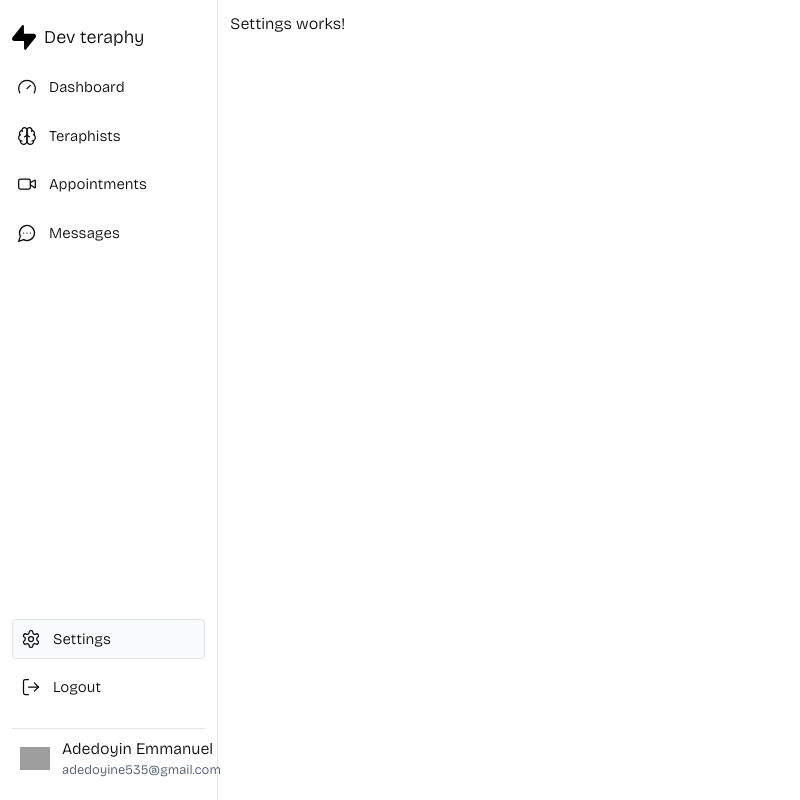
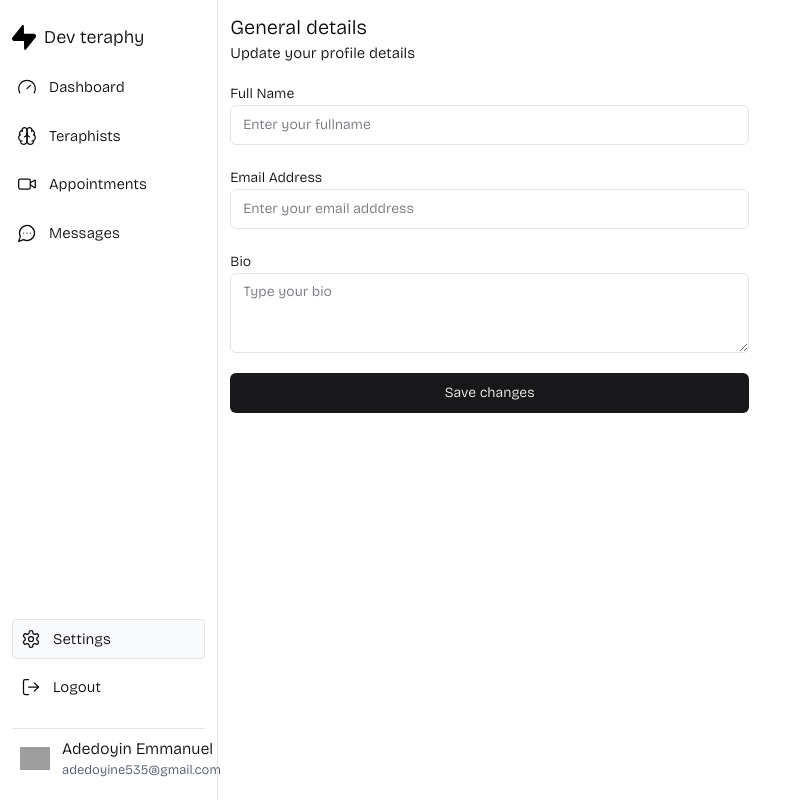
Before and after one commit to Adedoyin-Emmanuel/dev-teraphy, a Next.js app: page /settings in a window 1280 px wide. Shown: the whole page, without its empty margins (0-800 px from the left). Built offline with nearby package versions, Linux system fonts and the light colour scheme; grey boxes are pictures that could not be loaded.

Commit message:
Feat: Fininshed settings page

```diff
--- a/app/settings/page.tsx
+++ b/app/settings/page.tsx
@@ -1,19 +1,46 @@
-
-
 import React from "react";
-
-
+import Text from "../components/text";
+import { Input } from "@/components/ui/input";
+import { Label } from "@/components/ui/label";
+import { Textarea } from "@/components/ui/textarea";
+import { Button } from "@/components/ui/button";
 
 const Settings = () => {
+  return (
+    <div className="w-full">
+      <h1 className="text-[20px] font-extrabold text-capitalize">
+        General details
+      </h1>
+      <Text>Update your profile details</Text>
 
+      <form className="w-full md:w-5/6 lg:w-4/6 xl:w-3/6">
+        <section className="my-4 mb-5">
+          <Label htmlFor="fullname">Full Name</Label>
+          <Input
+            type="text"
+            name="fullname"
+            placeholder="Enter your fullname"
+          />
+        </section>
 
+        <section className="my-4 mb-5">
+          <Label htmlFor="email">Email Address</Label>
+          <Input
+            type="email"
+            name="email"
+            placeholder="Enter your email adddress"
+          />
+        </section>
 
-    return (
-        <div>
-            <h1>Settings works!</h1>
+        <section className="my-4 mb-5">
+          <Label htmlFor="bio">Bio</Label>
+          <Textarea placeholder="Type your bio" name="bio" />
+        </section>
 
-        </div>
-    );
-}
+        <Button className="w-full">Save changes</Button>
+      </form>
+    </div>
+  );
+};
 
 export default Settings;
--- /dev/null
+++ b/components/ui/input.tsx
@@ -0,0 +1,25 @@
+import * as React from "react"
+
+import { cn } from "@/lib/utils"
+
+export interface InputProps
+  extends React.InputHTMLAttributes<HTMLInputElement> {}
+
+const Input = React.forwardRef<HTMLInputElement, InputProps>(
+  ({ className, type, ...props }, ref) => {
+    return (
+      <input
+        type={type}
+        className={cn(
+          "flex h-10 w-full rounded-md border border-input bg-background px-3 py-2 text-sm ring-offset-background file:border-0 file:bg-transparent file:text-sm file:font-medium placeholder:text-muted-foreground focus-visible:outline-none focus-visible:ring-2 focus-visible:ring-ring focus-visible:ring-offset-2 disabled:cursor-not-allowed disabled:opacity-50",
+          className
+        )}
+        ref={ref}
+        {...props}
+      />
+    )
+  }
+)
+Input.displayName = "Input"
+
+export { Input }
--- /dev/null
+++ b/components/ui/label.tsx
@@ -0,0 +1,26 @@
+"use client"
+
+import * as React from "react"
+import * as LabelPrimitive from "@radix-ui/react-label"
+import { cva, type VariantProps } from "class-variance-authority"
+
+import { cn } from "@/lib/utils"
+
+const labelVariants = cva(
+  "text-sm font-medium leading-none peer-disabled:cursor-not-allowed peer-disabled:opacity-70"
+)
+
+const Label = React.forwardRef<
+  React.ElementRef<typeof LabelPrimitive.Root>,
+  React.ComponentPropsWithoutRef<typeof LabelPrimitive.Root> &
+    VariantProps<typeof labelVariants>
+>(({ className, ...props }, ref) => (
+  <LabelPrimitive.Root
+    ref={ref}
+    className={cn(labelVariants(), className)}
+    {...props}
+  />
+))
+Label.displayName = LabelPrimitive.Root.displayName
+
+export { Label }
--- /dev/null
+++ b/components/ui/textarea.tsx
@@ -0,0 +1,24 @@
+import * as React from "react"
+
+import { cn } from "@/lib/utils"
+
+export interface TextareaProps
+  extends React.TextareaHTMLAttributes<HTMLTextAreaElement> {}
+
+const Textarea = React.forwardRef<HTMLTextAreaElement, TextareaProps>(
+  ({ className, ...props }, ref) => {
+    return (
+      <textarea
+        className={cn(
+          "flex min-h-[80px] w-full rounded-md border border-input bg-background px-3 py-2 text-sm ring-offset-background placeholder:text-muted-foreground focus-visible:outline-none focus-visible:ring-2 focus-visible:ring-ring focus-visible:ring-offset-2 disabled:cursor-not-allowed disabled:opacity-50",
+          className
+        )}
+        ref={ref}
+        {...props}
+      />
+    )
+  }
+)
+Textarea.displayName = "Textarea"
+
+export { Textarea }
--- a/package.json
+++ b/package.json
@@ -10,6 +10,7 @@
   },
   "dependencies": {
     "@radix-ui/react-dropdown-menu": "^2.0.6",
+    "@radix-ui/react-label": "^2.1.0",
     "@radix-ui/react-separator": "^1.0.3",
     "@radix-ui/react-slot": "^1.0.2",
     "@radix-ui/react-toast": "^1.1.5",
```
Also changed, not shown: 1 other file (tests, documents, lock files or other folders).
